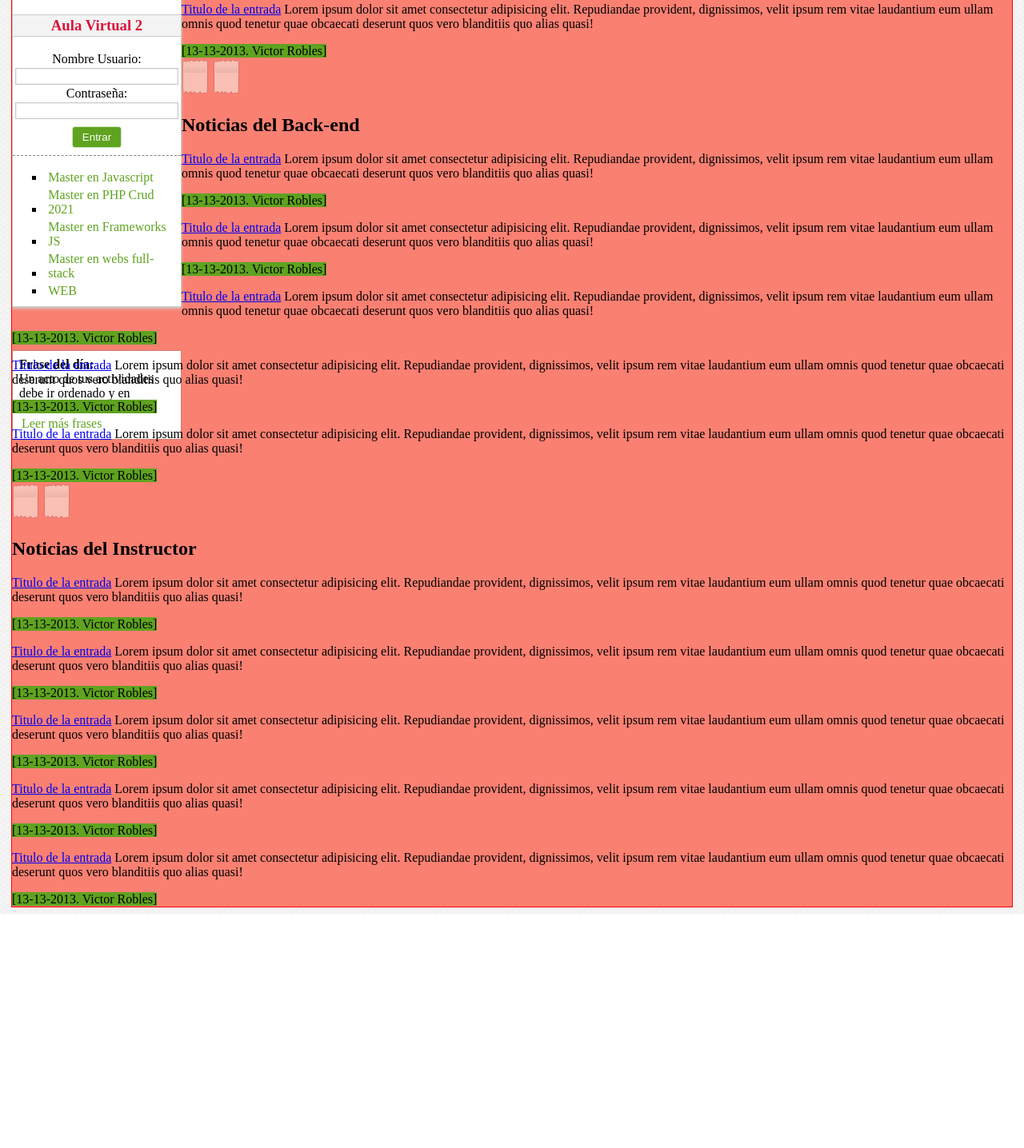
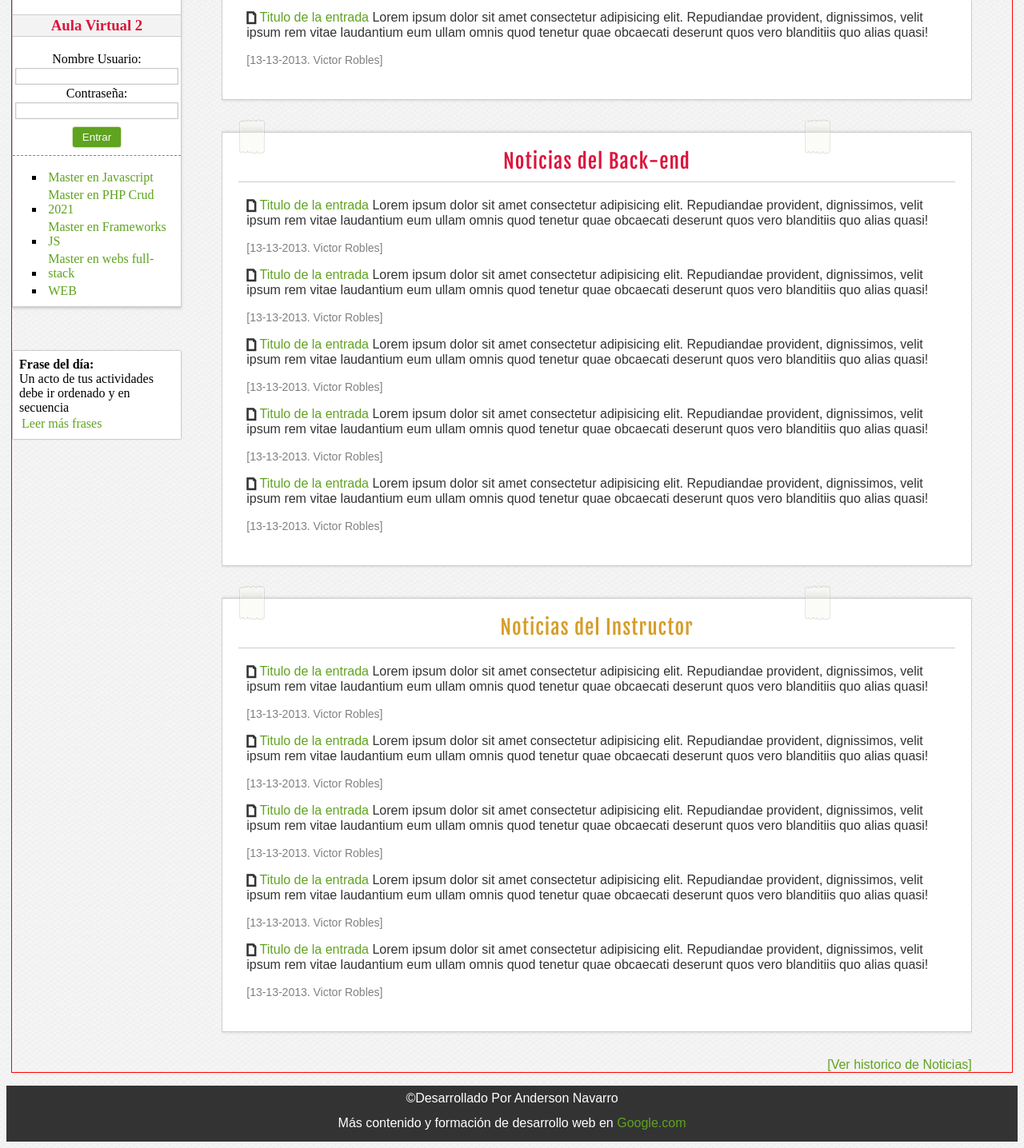
Before and after one commit to andersonNB/CSS, a plain HTML site: page Maquetacion-1/index.html in a window 1280 px wide. Shown: the part 807-2243 px from the top of the page at 80% size. Before the commit the page ends 1950 px from the top, so only its background shows below. Drawn offline with Linux system fonts and the light colour scheme.

Commit message:
Maquetación Terminada

```diff
--- a/Maquetacion-1/css/style.css
+++ b/Maquetacion-1/css/style.css
@@ -10,9 +10,32 @@
     font-style: normal;
 }
 
+@font-face {
+    font-family: "icons";
+    src: url("fonts/websymbols-regular-webfont.svg#WebSymbolsRegular") format('svg'),
+         url("fonts/websymbols-regular-webfont.eot");
+    src: url("fonts/websymbols-regular-webfont.eot?#iefix") format("embedded-opentype"),
+         url("fonts/websymbols-regular-webfont.woff") format("woff"),
+         url("fonts/websymbols-regular-webfont.ttf") format("truetype");
+
+    font-weight: normal;
+    font-style: normal;
+}
+
+@font-face {
+    font-family: "fajala";
+    src: url("fonts/FjallaOne-Regular.ttf") format("truetype");
+    font-weight: normal;
+    font-style: normal;
+}
+
 body{
    background-image: url(../img/paven.png);
    background-position: center;
+}
+
+.icon{
+    font-family: "icons";
 }
 
 input[type="text"],
@@ -221,10 +244,10 @@ button{
 }
 
 
-/* .clearfix{
+.clearfix{
     float: none;
     clear: both;
-} */
+}
 
 .barra__lateral{
     float: left;
@@ -246,6 +269,9 @@ button{
 }
 .red{
     color: crimson !important;
+}
+.yellow{
+    color: #D69D2A;
 }
 
 input[type="button"]{
@@ -308,14 +334,88 @@ input[type="button"]{
 }
 
 #contenido__principal{
-    background-color: salmon;
+    /* background-color: salmon; */
+    overflow: hidden;
+    width: 75%;
+    font-family: Arial, Helvetica, sans-serif;
+    margin: 0px auto;
 
 }
 
-#frontend{
+#contenido__principal section{
+    margin-top: 40px;
+    background-color: white;
+    padding: 20px;
+    border: 1px solid #ccc;
+    box-shadow: 0px 0px 4px #C9C9C9;
+    color: #333333;
+    font-size: 16px;
+}
+
+#contenido__principal h2{
+    font-size: 25px;
+    margin-bottom: 5px;
+    font-family: "fajala";
+    font-weight: normal;
+    letter-spacing: 1px;
+    text-align: center;
+    padding-top: 20px;
+    padding-bottom: 10px;
+    border-bottom: 1px solid #ccc;
+    margin-top: -20px;
+}
+
+#contenido__principal article{
+    margin: 10px;
+    margin-top: 20px;
+    margin-bottom: 20px;
+}
+
+#contenido__principal .date{
+    color: gray;
+    font-size: 14px;
+}
+
+#contenido__principal a{
+    text-decoration: none;
+    color: #5FA320;
+}
+
+#contenido__principal .stickerOne, .stickerTwo{
+
+    position: absolute;
+    margin-top: -38px
+}
+
+.stickerTwo{
+    right: 240px;
+}
+
+.historico{
+    margin-top: 2rem;
+    width: 100%;
+    display: inline-block;
+    text-align: right;
+
 
 }
 
-.date{
-    background-color: #5FA320;
+#footer{
+    color: white;
+    text-align:center;
+    background-color: #333333;
+    font-family: Arial, Helvetica, sans-serif;
+    height: 70px;
+    line-height: 31px;
+
 }
+
+#footer p{
+
+    height: 100%;
+}
+
+#footer a{
+    color: #5FA320;
+    text-decoration: none;
+}
--- a/Maquetacion-1/index.html
+++ b/Maquetacion-1/index.html
@@ -93,17 +93,19 @@
           Un acto de tus actividades debe ir ordenado y en secuencia
           <a href="#">Leer más frases</a>
         </div>
-        <!-- <div class="clear"></div> -->
+        <div class="clearfix"></div>
       </aside>
 
       <div id="contenido__principal">
         <section id="frontend">
-          <img class="stickerOne" src="img/scotch.png" alt="Pegatina">
-          <img class="sitckerTwo" src="img/scotch.png" alt="Pegatina">
+          <img class="stickerOne" src="img/scotch.png" alt="Pegatina" />
+          <img class="stickerTwo" src="img/scotch.png" alt="Pegatina" />
           <h2>Noticias del front-end</h2>
 
           <article>
+
             <p>
+              <span class="icon">a</span>
               <a href="#">Titulo de la entrada</a>
               Lorem ipsum dolor sit amet consectetur adipisicing elit.
               Repudiandae provident, dignissimos, velit ipsum rem vitae
@@ -113,6 +115,7 @@
             <span class="date">[13-13-2013. Victor Robles]</span>
 
             <p>
+              <span class="icon">a</span>
               <a href="#">Titulo de la entrada</a>
               Lorem ipsum dolor sit amet consectetur adipisicing elit.
               Repudiandae provident, dignissimos, velit ipsum rem vitae
@@ -122,6 +125,7 @@
             <span class="date">[13-13-2013. Victor Robles]</span>
 
             <p>
+              <span class="icon">a</span>
               <a href="#">Titulo de la entrada</a>
               Lorem ipsum dolor sit amet consectetur adipisicing elit.
               Repudiandae provident, dignissimos, velit ipsum rem vitae
@@ -131,6 +135,7 @@
             <span class="date">[13-13-2013. Victor Robles]</span>
 
             <p>
+              <span class="icon">a</span>
               <a href="#">Titulo de la entrada</a>
               Lorem ipsum dolor sit amet consectetur adipisicing elit.
               Repudiandae provident, dignissimos, velit ipsum rem vitae
@@ -139,6 +144,7 @@
             </p>
             <span class="date">[13-13-2013. Victor Robles]</span>
             <p>
+              <span class="icon">a</span>
               <a href="#">Titulo de la entrada</a>
               Lorem ipsum dolor sit amet consectetur adipisicing elit.
               Repudiandae provident, dignissimos, velit ipsum rem vitae
@@ -150,12 +156,13 @@
         </section>
 
         <section id="backend">
-          <img class="stickerOne" src="img/scotch.png" alt="Pegatina">
-          <img class="sitckerTwo" src="img/scotch.png" alt="Pegatina">
-          <h2>Noticias del Back-end</h2>
+          <img class="stickerOne" src="img/scotch.png" alt="Pegatina" />
+          <img class="stickerTwo" src="img/scotch.png" alt="Pegatina" />
+          <h2 class="red">Noticias del Back-end</h2>
 
           <article>
             <p>
+              <span class="icon">a</span>
               <a href="#">Titulo de la entrada</a>
               Lorem ipsum dolor sit amet consectetur adipisicing elit.
               Repudiandae provident, dignissimos, velit ipsum rem vitae
@@ -165,6 +172,7 @@
             <span class="date">[13-13-2013. Victor Robles]</span>
 
             <p>
+              <span class="icon">a</span>
               <a href="#">Titulo de la entrada</a>
               Lorem ipsum dolor sit amet consectetur adipisicing elit.
               Repudiandae provident, dignissimos, velit ipsum rem vitae
@@ -174,6 +182,7 @@
             <span class="date">[13-13-2013. Victor Robles]</span>
 
             <p>
+              <span class="icon">a</span>
               <a href="#">Titulo de la entrada</a>
               Lorem ipsum dolor sit amet consectetur adipisicing elit.
               Repudiandae provident, dignissimos, velit ipsum rem vitae
@@ -183,6 +192,7 @@
             <span class="date">[13-13-2013. Victor Robles]</span>
 
             <p>
+              <span class="icon">a</span>
               <a href="#">Titulo de la entrada</a>
               Lorem ipsum dolor sit amet consectetur adipisicing elit.
               Repudiandae provident, dignissimos, velit ipsum rem vitae
@@ -191,6 +201,7 @@
             </p>
             <span class="date">[13-13-2013. Victor Robles]</span>
             <p>
+              <span class="icon">a</span>
               <a href="#">Titulo de la entrada</a>
               Lorem ipsum dolor sit amet consectetur adipisicing elit.
               Repudiandae provident, dignissimos, velit ipsum rem vitae
@@ -202,12 +213,13 @@
         </section>
 
         <section id="instructor">
-          <img class="stickerOne" src="img/scotch.png" alt="Pegatina">
-          <img class="sitckerTwo" src="img/scotch.png" alt="Pegatina">
-          <h2>Noticias del Instructor</h2>
+          <img class="stickerOne" src="img/scotch.png" alt="Pegatina" />
+          <img class="stickerTwo" src="img/scotch.png" alt="Pegatina" />
+          <h2 class="yellow">Noticias del Instructor</h2>
 
           <article>
             <p>
+              <span class="icon">a</span>
               <a href="#">Titulo de la entrada</a>
               Lorem ipsum dolor sit amet consectetur adipisicing elit.
               Repudiandae provident, dignissimos, velit ipsum rem vitae
@@ -217,6 +229,7 @@
             <span class="date">[13-13-2013. Victor Robles]</span>
 
             <p>
+              <span class="icon">a</span>
               <a href="#">Titulo de la entrada</a>
               Lorem ipsum dolor sit amet consectetur adipisicing elit.
               Repudiandae provident, dignissimos, velit ipsum rem vitae
@@ -226,6 +239,7 @@
             <span class="date">[13-13-2013. Victor Robles]</span>
 
             <p>
+              <span class="icon">a</span>
               <a href="#">Titulo de la entrada</a>
               Lorem ipsum dolor sit amet consectetur adipisicing elit.
               Repudiandae provident, dignissimos, velit ipsum rem vitae
@@ -235,6 +249,7 @@
             <span class="date">[13-13-2013. Victor Robles]</span>
 
             <p>
+              <span class="icon">a</span>
               <a href="#">Titulo de la entrada</a>
               Lorem ipsum dolor sit amet consectetur adipisicing elit.
               Repudiandae provident, dignissimos, velit ipsum rem vitae
@@ -243,6 +258,7 @@
             </p>
             <span class="date">[13-13-2013. Victor Robles]</span>
             <p>
+              <span class="icon">a</span>
               <a href="#">Titulo de la entrada</a>
               Lorem ipsum dolor sit amet consectetur adipisicing elit.
               Repudiandae provident, dignissimos, velit ipsum rem vitae
@@ -252,7 +268,16 @@
             <span class="date">[13-13-2013. Victor Robles]</span>
           </article>
         </section>
+        <a class="historico" href="https://github.com/andersonNB?tab=repositories" target="_blank">[Ver historico de Noticias]</a>
       </div>
     </div>
+
+    <footer id="footer">
+      <p>&copy;Desarrollado Por Anderson Navarro
+        <br/>
+        Más contenido y formación de desarrollo web en <a href="#">Google.com</a>
+      </p>
+
+    </footer>
   </body>
 </html>
```
